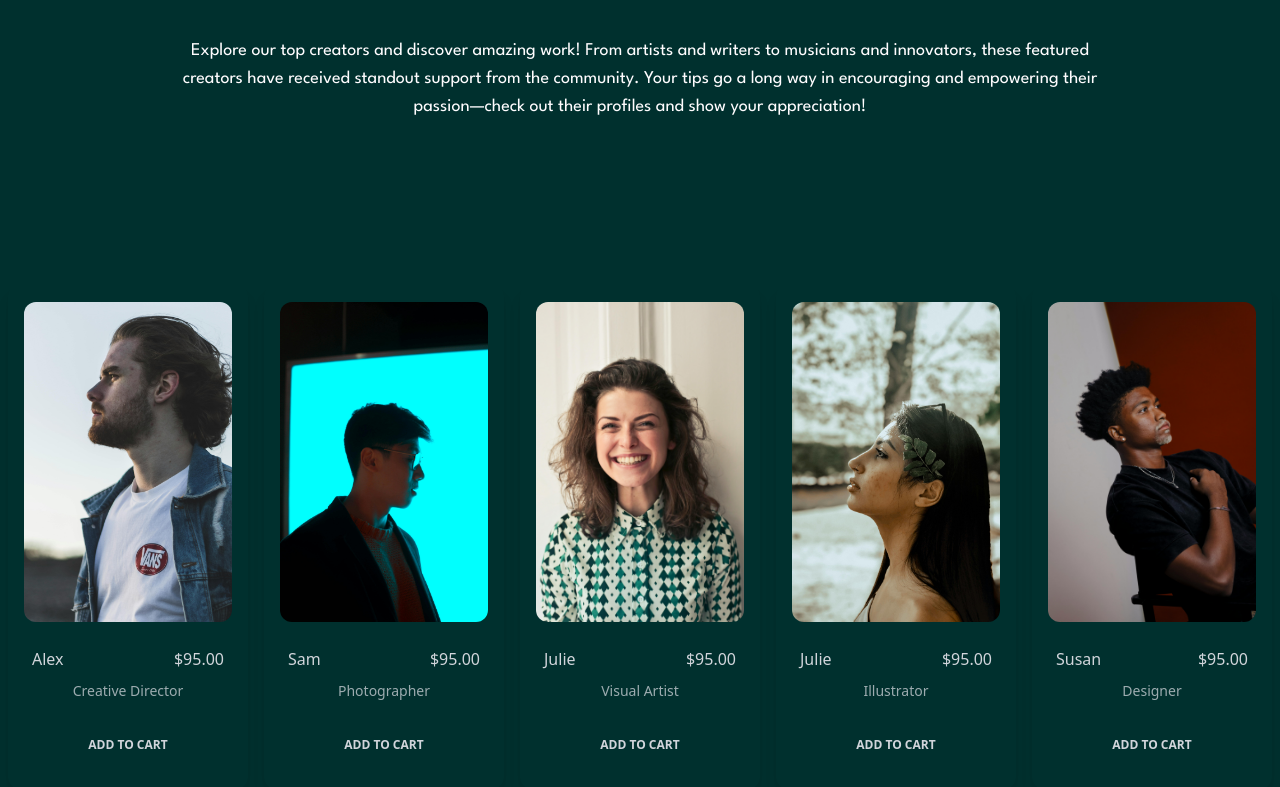
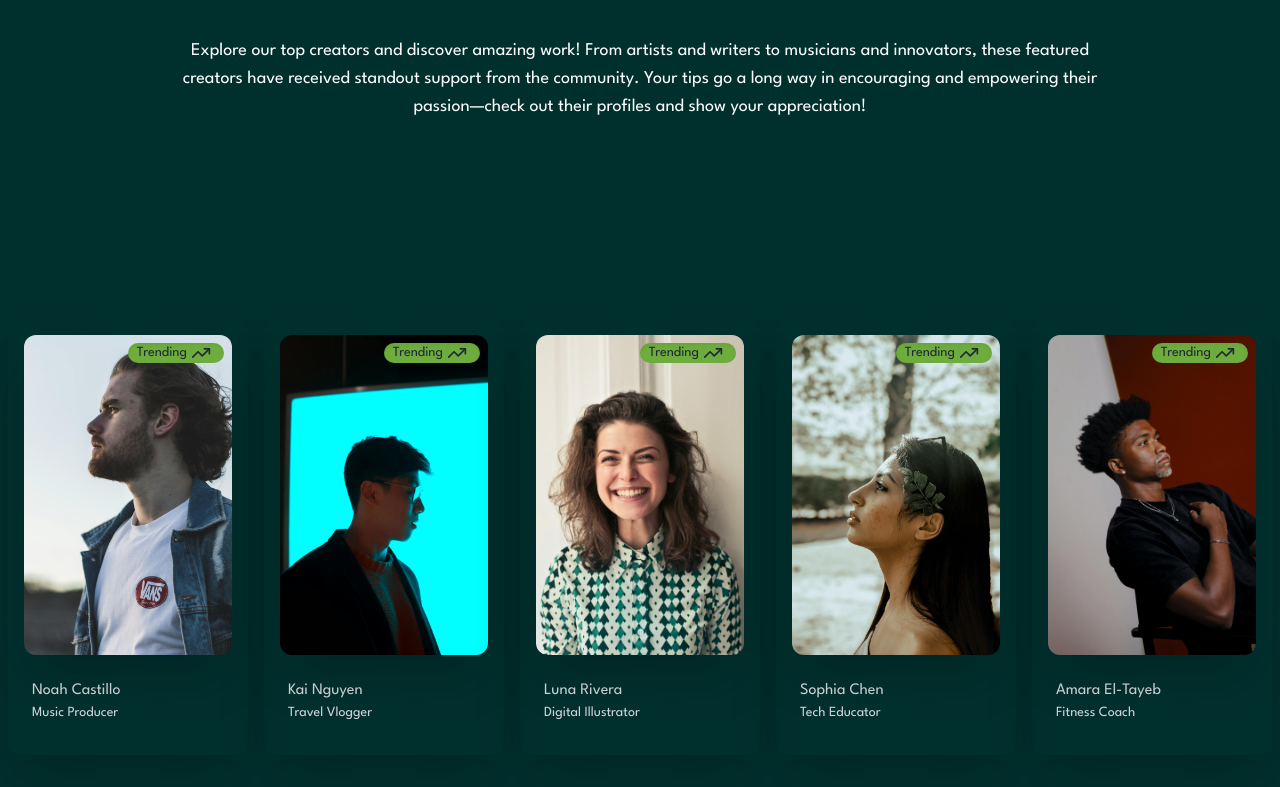
Before and after one commit to AffanImran1303/TipTank_dApp, a Next.js app: page /featuredcreators in a window 1280 px wide. Shown: the part 227-1014 px from the top of the page. Built offline with nearby package versions, Linux system fonts and the light colour scheme.

Commit message:
Multiple UI Updates

```diff
--- a/src/app/FAQ/page.tsx
+++ b/src/app/FAQ/page.tsx
@@ -15,7 +15,7 @@ const FAQ:React.FC = () => {
     {question:"How many crypto wallets do TipTank support?",answer:"TipTank supports 350+ wallets!"},
   ]
   return (
-    <section className="flex justify-center sm:h-max mt-36" id="FAQSection">
+    <section className="flex justify-center" id="FAQSection">
       <div className="h-vh w-fit text-center p-20 m-10">
         <h1 className="text-5xl league-spartan font-bold mt-4">
           Frequently Asked Questions.
--- a/src/app/about/page.tsx
+++ b/src/app/about/page.tsx
@@ -17,14 +17,14 @@ const About = () => {
       <p className="m-12">In today’s fast-paced digital world, creators put countless hours into producing valuable content, often without the security of a steady income. TipTank addresses this by offering a decentralized, user-driven space where fans can easily tip creators as a way to recognize and support their efforts. Unlike traditional platforms, TipTank operates on the blockchain, ensuring transparency, lower fees, and a fairer system that benefits creators more directly.</p>
       </div>
       <div className="absolute w-[18%] mt-20 opacity-80">
-        <img src="./images/aboutcreator1.jpg" className="border-[#6ead3d] border-2 rounded-xl"></img>
+        <img src="./images/aboutcreator1.jpg" className="rounded-xl shadow-2xl"></img>
       </div>
       <div className="absolute w-[16%] mt-36 opacity-70 place-self-end">
-        <img src="./images/aboutcreator2.jpg" className="border-[#6ead3d] border-2 rounded-xl"></img>
+        <img src="./images/aboutcreator2.jpg" className="rounded-xl shadow-2xl"></img>
       </div>
       </div>
       <div className="grid grid-cols-1 gap-12 mt-12 flex justify-center text-center leading-loose place-items-stretch font-light">
-        <div className="w-[70%] place-self-center p-16 bg-[#6ead3d] text-[#00302e] border-none border-4 rounded-xl">
+        <div className="w-[70%] place-self-center p-16 bg-[#6ead3d] text-[#00302e] rounded-xl shadow-2xl">
         <img
           src="./images/circle-scatter-haikeiAB.svg"
           className="absolute opacity-10"
@@ -32,7 +32,7 @@ const About = () => {
           <h1 className="text-5xl font-bold p-6">Why TipTank?</h1>
           <p className="text-xl rounded font-semibold">By removing intermediaries, TipTank allows creators to keep a greater share of their earnings. Fans can connect their wallets, discover and follow their favorite creators, and contribute tips that are immediately accessible to the creators. Our platform is built to be simple and intuitive, ensuring that all users—from tech-savvy blockchain enthusiasts to everyday fans—can engage effortlessly.</p>
         </div>
-        <div className="w-[70%] place-self-center p-16 bg-[#6ead3d] text-[#00302e] border-none border-4 rounded-xl">
+        <div className="w-[70%] place-self-center p-16 bg-[#6ead3d] text-[#00302e] border-none border-4 rounded-xl shadow-2xl">
           <h1 className="text-5xl font-bold p-6">Our Vision</h1>
           <p className="text-xl font-semibold">Our Vision is to create a culture where creators are rewarded fairly and sustainably, and where fans play an active role in supporting the content they love. With TipTank, you’re not only contributing financially but also helping to foster a more vibrant and diverse creative community. Join us in reshaping the way we support creators—one tip at a time.</p>
         </div>
--- a/src/app/featuredcreators/page.tsx
+++ b/src/app/featuredcreators/page.tsx
@@ -7,11 +7,11 @@ export interface FeaturedCreatorsProps {
   bio: string;
 }
 const FeaturedCreatorsArray:FeaturedCreatorsProps[]=[
-  {image:"/images/featuredcreator1.jpg",name:"Alex",bio:"Creative Director"},
-  {image:"/images/featuredcreator2.jpg",name:"Sam",bio:"Photographer"},
-  {image:"/images/featuredcreator3.jpg",name:"Julie",bio:"Visual Artist"},
-  {image:"/images/featuredcreator4.jpg",name:"Julie",bio:"Illustrator"},
-  {image:"/images/featuredcreator5.jpg",name:"Susan",bio:"Designer"},
+  {image:"/images/featuredcreator1.jpg",name:"Noah Castillo",bio:"Music Producer"},
+  {image:"/images/featuredcreator2.jpg",name:"Kai Nguyen",bio:"Travel Vlogger"},
+  {image:"/images/featuredcreator3.jpg",name:"Luna Rivera",bio:"Digital Illustrator"},
+  {image:"/images/featuredcreator4.jpg",name:"Sophia Chen",bio:"Tech Educator"},
+  {image:"/images/featuredcreator5.jpg",name:"Amara El-Tayeb",bio:"Fitness Coach"},
 
 ]
 const FeaturedCreators:React.FC= ({
--- a/src/app/howitworks/page.tsx
+++ b/src/app/howitworks/page.tsx
@@ -53,7 +53,7 @@ const HowItWorks = () => {
         </div>
         <div className="grid grid-rows-2 gap-40 place-content-evenly">
           <div>
-            <motion.div style={{backgroundColor:step1Color}} className="rounded-full timeline-icon border-[#6ead3d] border-4 w-24 h-24 absolute left-1/2 -translate-y-4 sm:translate-y-0 transform -translate-x-1/2 flex items-center justify-center">
+            <motion.div style={{backgroundColor:step1Color}} className="shadow-2xl rounded-full timeline-icon border-[#6ead3d] border-4 w-24 h-24 absolute left-1/2 -translate-y-4 sm:translate-y-0 transform -translate-x-1/2 flex items-center justify-center">
               <motion.svg
                 xmlns="http://www.w3.org/2000/svg"
                 width="50"
@@ -77,7 +77,7 @@ const HowItWorks = () => {
 
           <div>
 
-            <motion.div style={{backgroundColor:step2Color}} className="z-10 rounded-full timeline-icon border-[#6ead3d] border-4 w-24 h-24 absolute left-1/2 -translate-y-4 sm:translate-y-0 transform -translate-x-1/2 flex items-center justify-center">
+            <motion.div style={{backgroundColor:step2Color}} className="z-10 shadow-2xl rounded-full timeline-icon border-[#6ead3d] border-4 w-24 h-24 absolute left-1/2 -translate-y-4 sm:translate-y-0 transform -translate-x-1/2 flex items-center justify-center">
               <motion.svg
                 xmlns="http://www.w3.org/2000/svg"
                 width="50"
@@ -102,7 +102,7 @@ const HowItWorks = () => {
           </div>
           <div>
 
-            <motion.div style={{backgroundColor:step3Color}} className="z-10 rounded-full timeline-icon border-[#6ead3d] border-4 w-24 h-24 absolute left-1/2 -translate-y-4 sm:translate-y-0 transform -translate-x-1/2 flex items-center justify-center">
+            <motion.div style={{backgroundColor:step3Color}} className="z-10 shadow-2xl rounded-full timeline-icon border-[#6ead3d] border-4 w-24 h-24 absolute left-1/2 -translate-y-4 sm:translate-y-0 transform -translate-x-1/2 flex items-center justify-center">
               <motion.svg
                 xmlns="http://www.w3.org/2000/svg"
                 width="50"
@@ -122,7 +122,7 @@ const HowItWorks = () => {
             <p className="absolute mt-8 ml-16 text-lg">3. Enter the Tip Amount</p>
           </div>
           <div>
-            <motion.div style={{backgroundColor:step4Color}} className="rounded-full timeline-icon border-[#6ead3d] border-4 w-24 h-24 absolute left-1/2 -translate-y-4 sm:translate-y-0 transform -translate-x-1/2 flex items-center justify-center">
+            <motion.div style={{backgroundColor:step4Color}} className="rounded-full shadow-2xl timeline-icon border-[#6ead3d] border-4 w-24 h-24 absolute left-1/2 -translate-y-4 sm:translate-y-0 transform -translate-x-1/2 flex items-center justify-center">
               <motion.svg
                 xmlns="http://www.w3.org/2000/svg"
                 width="50"
--- a/src/components/Cards.tsx
+++ b/src/components/Cards.tsx
@@ -9,7 +9,7 @@ const Card:React.FC<CardProps>=({image,text,currencySymbol})=>{
     return(
         <>
         <div className="relative overflow-hidden rounded-xl marquee-card">
-<div className="card grid grid-rows-2 place-content-center items-center p-4 w-48 border-2 border-[#6ead3d] shadow-2xl opacity-60 hover:opacity-100 transition ease-in-out duration-700 hover:-translate-y-1 hover:scale-110 hover:bg-[#6ead3d]">
+<div className="card grid grid-rows-2 place-content-center items-center p-4 w-48 border-2 border-[#6ead3d] shadow-2xl hover:opacity-100 transition ease-in-out duration-700 hover:-translate-y-1 hover:scale-110 hover:bg-[#6ead3d]">
 
 <div className="avatar">
   <div className="w-20 rounded-full overflow-hidden mx-auto">
--- a/src/components/FeaturedCreatorsCard.tsx
+++ b/src/components/FeaturedCreatorsCard.tsx
@@ -5,31 +5,26 @@ const FeaturedCreatorCards:React.FC<FeaturedCreatorsProps>=({image,name,bio})=>{
         <>
 <div className="flex justify-center items-center min-h-screen">
     <div className="max-w-[620px] mx-auto text-gray-300">
-        <div className="relative flex flex-col shadow-lg bg-clip-border rounded-xl max-w-60 hover:bg-[#6ead3d] hover:text-[#fffdff] hover:opacity-100 transition ease-in-out duration-700 hover:-translate-y-1 hover:scale-110">
-            <div className="relative mx-4 mt-4 overflow-hidden bg-clip-border rounded-xl h-80">
+        <div className="relative flex flex-col shadow-2xl bg-clip-border rounded-xl max-w-60 hover:bg-[#6ead3d] hover:text-[#fffdff] hover:opacity-100 transition ease-in-out duration-700 hover:-translate-y-1 hover:scale-110">
+            <div className="relative mx-4 mt-4 overflow-hidden bg-clip-border rounded-xl h-80 shadow-2xl">
                 <img
                     src={image}
                     alt="card-image" className="object-cover w-full h-full" />
+                    <div className="badge absolute inset-0 bg-[#6ead3d] border-none font-regular flex justify-self-end m-2 shadow-inner">Trending
+                    <svg xmlns="http://www.w3.org/2000/svg" width="20" height="20" viewBox="0 0 24 24" fill="none" stroke="currentColor" stroke-width="2" stroke-linecap="round" stroke-linejoin="round" className="lucide lucide-trending-up mx-1"><polyline points="22 7 13.5 15.5 8.5 10.5 2 17"/><polyline points="16 7 22 7 22 13"/></svg>
+                    </div>
             </div>
             <div className="p-6">
-                <div className="flex items-center justify-between mb-2">
-                    <p className="block font-sans text-base antialiased font-medium leading-relaxed text-blue-gray-900">
+                <div className="items-center justify-between mb-2">
+
+                    <p className="text-left text-base antialiased font-medium text-blue-gray-900">
                         {name}
                     </p>
-                    <p className="block font-sans text-base antialiased font-medium leading-relaxed">
-                        $95.00
-                    </p>
-                </div>
-                <p className="block font-sans text-sm antialiased font-normal leading-normal opacity-75">
+                    <p className="text-left text-sm antialiased font-normal">
                     {bio}
                 </p>
-            </div>
-            <div className="p-6 pt-0">
-                <button
-                    className="align-middle select-none font-sans font-bold text-center uppercase transition-all disabled:opacity-50 disabled:shadow-none disabled:pointer-events-none text-xs py-3 px-6 rounded-lg shadow-gray-900/10 hover:shadow-gray-900/20 focus:opacity-[0.85] active:opacity-[0.85] active:shadow-none block w-full bg-blue-gray-900/10 text-blue-gray-900 shadow-none hover:scale-105 hover:shadow-none focus:scale-105 focus:shadow-none active:scale-100"
-                    type="button">
-                    Add to Cart
-                </button>
+                </div>
+
             </div>
         </div>
     </div>
```
Also changed, not shown: src/components/CryptoIcons.tsx (deleted, +0 -87 lines).
